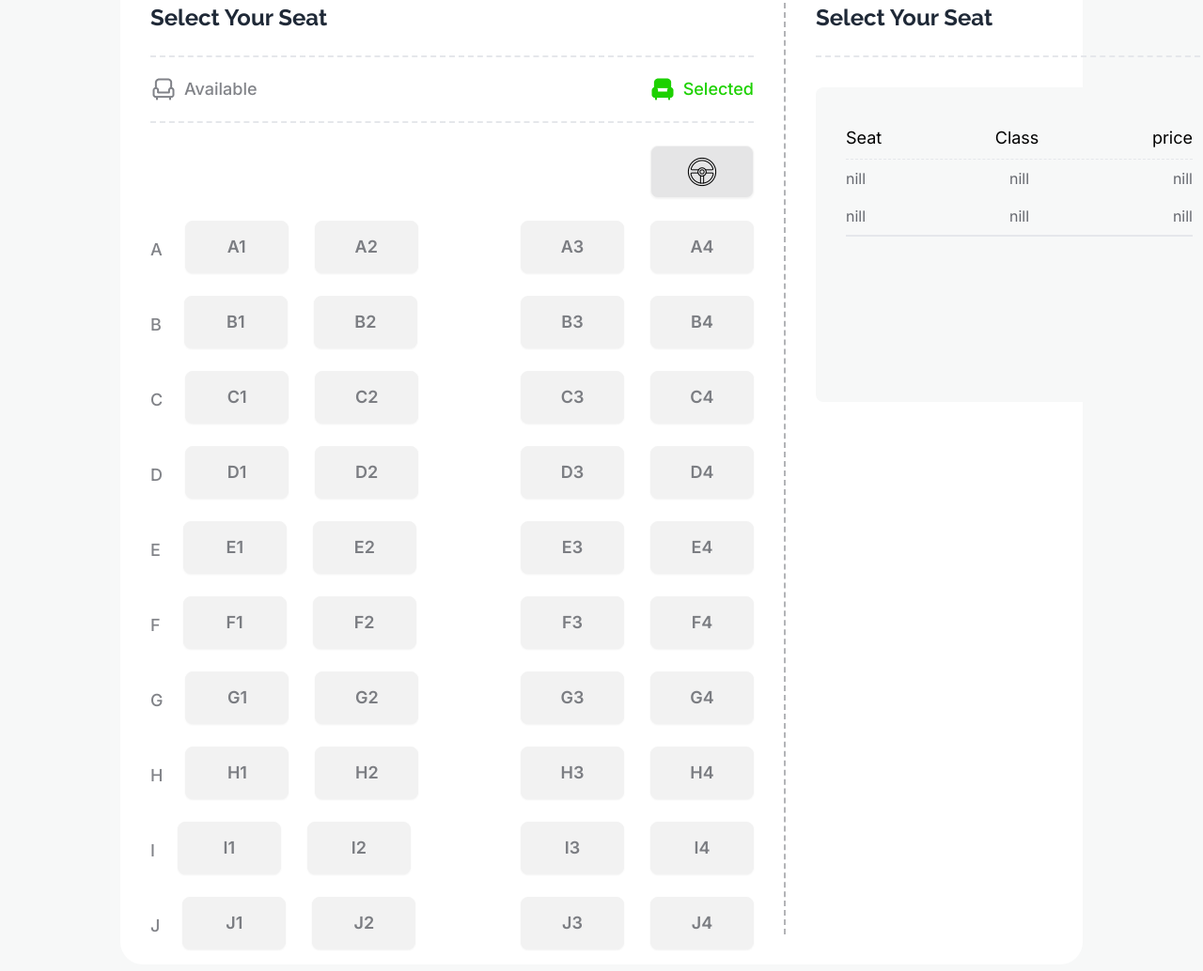
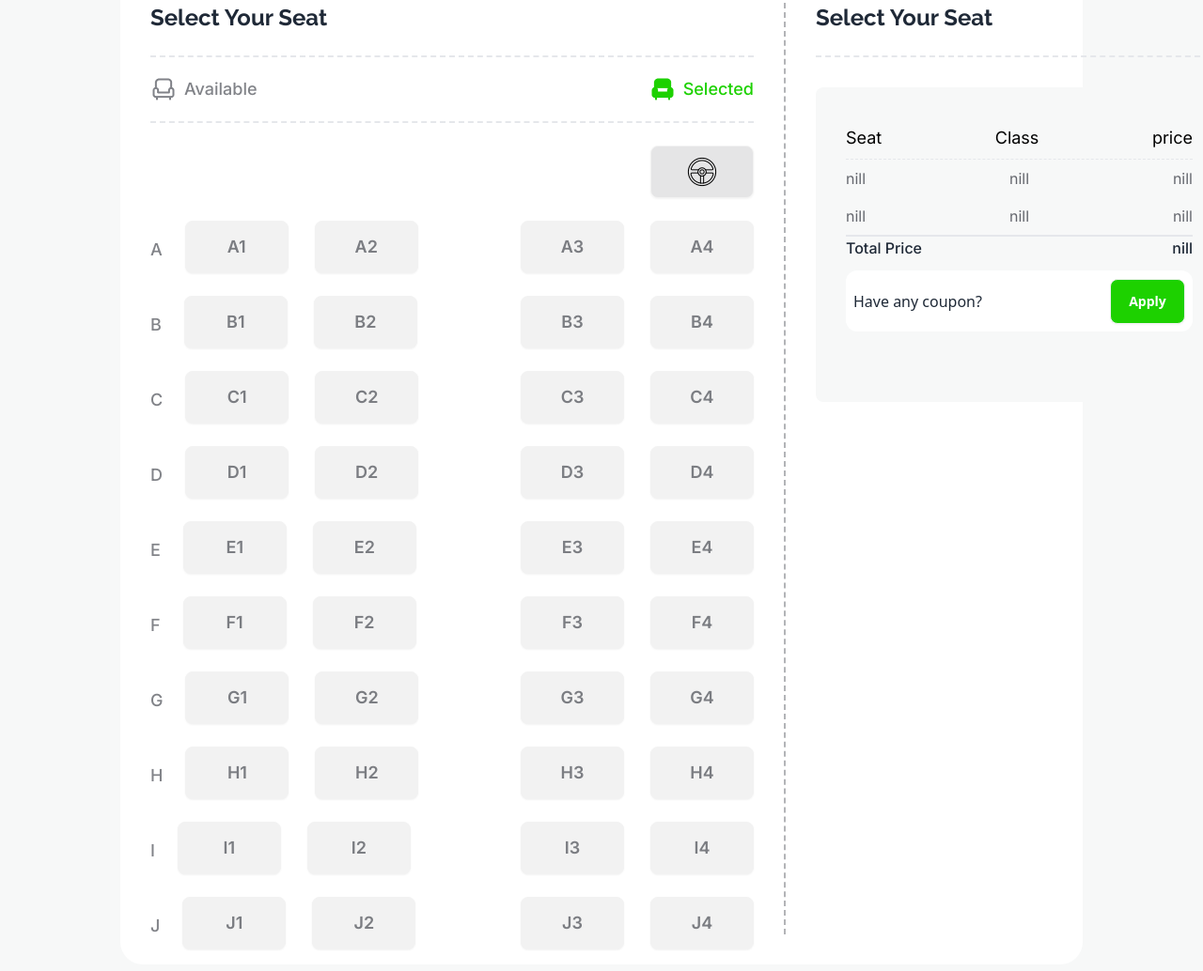
Before and after one commit to Hasan-Mahmud/b9a5, a plain HTML site: page index.html in a window 1280 px wide. Shown: the part 2197-3231 px from the top of the page at 94% size. Drawn offline with nearby package versions, Linux system fonts and the light colour scheme.

Commit message:
select your seat section updated

```diff
--- a/index.html
+++ b/index.html
@@ -836,6 +836,16 @@
                                 <p class="font-inter font-normal text-base text-[#03071299]">nill</p>
                             </div>
                             <hr class="w-369px border bg-[#03071233]">
+                            <div class="flex flex-row justify-between">
+                                <h5 class="font-inter font-medium text-base font-[#030712]">Total Price</h5>
+                                <h5 class="font-inter font-medium text-base font-[#030712]">nill</h5>
+                            </div>
+
+                            <div class="w-[369px] h-[65px] bg-[#ffffff] mt-3 rounded-xl p-2 flex flex-row justify-between items-center">
+                                <p>Have any coupon?</p>
+                                <button class="btn w-[80px] h-[15px] rounded-lg bg-[#1dd100] text-white">Apply</button>
+
+                            </div>
 
                         </div>
 
```
Also changed, not shown: 1 other file.
